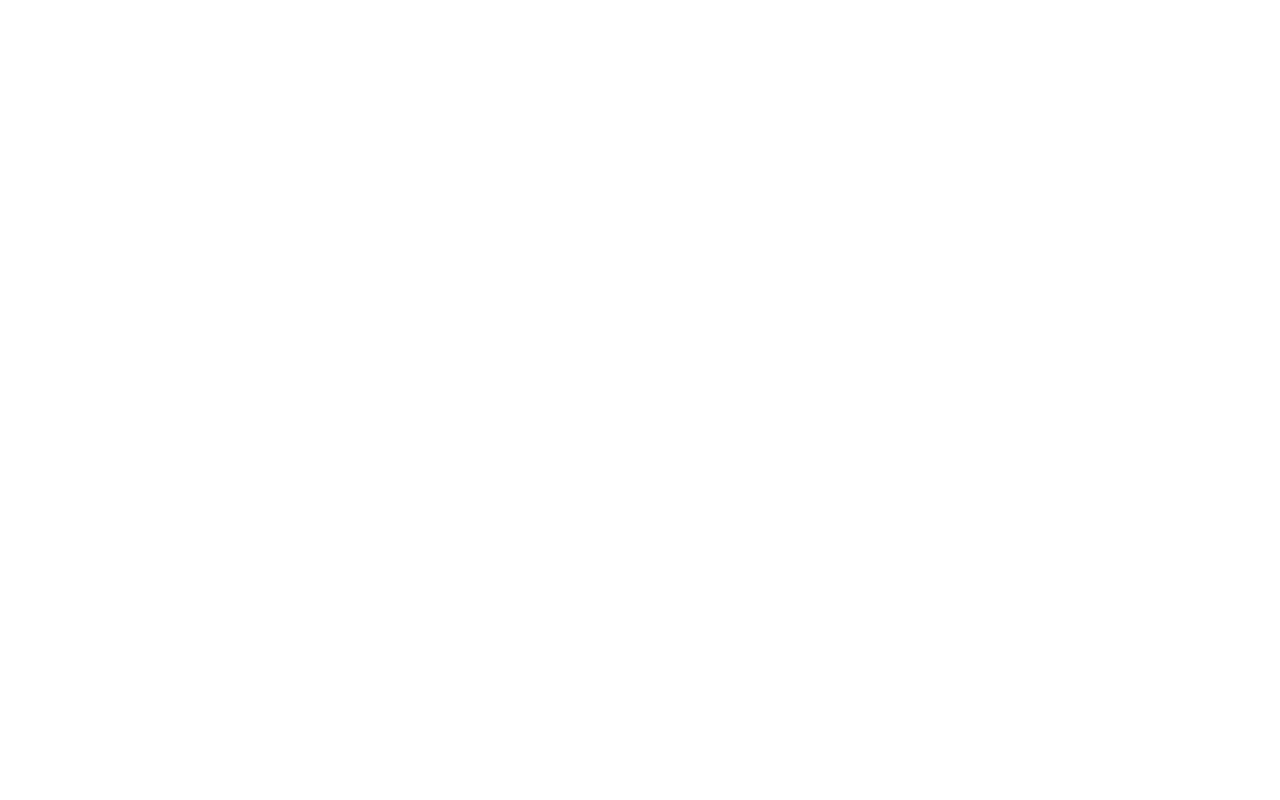
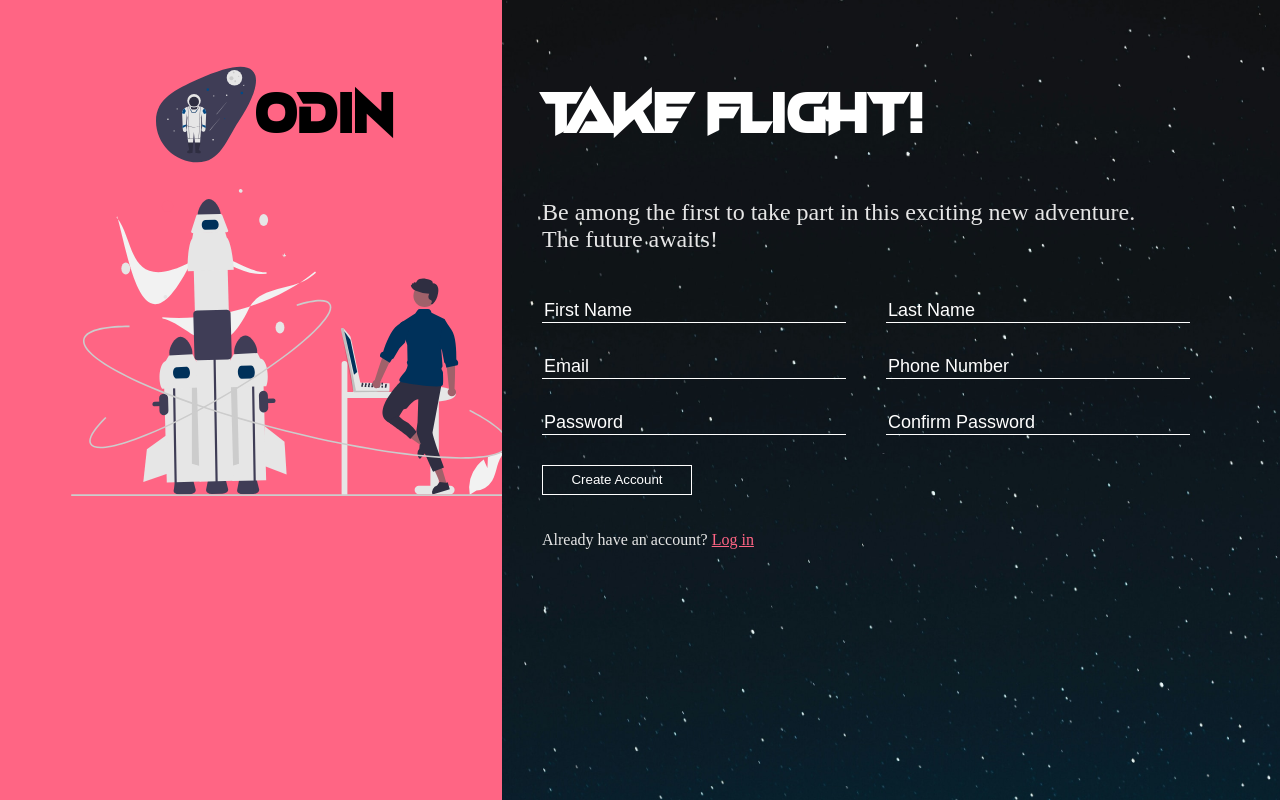
Before and after one commit to KevinWolbart/Odin-Sign-Up-Form, a plain HTML site: page index.html in a window 1280 px wide. Drawn offline with Linux system fonts and the light colour scheme.

Commit message:
Finished project with all assets added

```diff
--- a/index.html
+++ b/index.html
@@ -4,9 +4,48 @@
     <meta charset="UTF-8">
     <meta name="viewport" content="width=device-width, initial-scale=1.0">
     <link rel="stylesheet" href="style.css">
-    <title>Document</title>
+    <script src="script.js" defer></script>
+    <title>Odin Form</title>
 </head>
 <body>
+    <div class="container">
+        <div class="logo-section">
+                <div class="title-section">
+                    <img src="img/undraw_launch_day_4e04 (1).svg" alt="Astronaut">
+                    <h1 class="logo-header">Odin</h1>
+                </div>
+                <img src="img/undraw_maker_launch_re_rq81.svg" alt="Odin Logo">
 
+        </div>
+        <div class="form-section">
+            <div>
+                <h2>Take Flight!</h2>
+                <p>Be among the first to take part in this exciting new adventure. The future awaits!</p>
+            </div>
+
+            <form>
+                <div class="form-pair">
+                    <input type="text" id="first-name" name="first-name" placeholder="First Name" required>
+
+                    <input type="text" id="last-name" name="last-name" placeholder="Last Name" required>
+                </div>
+
+                <div class="form-pair">
+                    <input type="email" id="email" name="email" placeholder="Email" required>
+
+                    <input type="tel" id="phone-number" name="phone-number" placeholder="Phone Number" required>
+                </div>
+
+                <div class="form-pair">
+                    <input type="password" id="password" name="password" placeholder="Password" required>
+
+                    <input type="password" id="password-verification" name="password-verification" placeholder="Confirm Password" required>
+                </div>
+
+                <button type="submit" onclick="checkPassword()">Create Account</button>
+            </form>
+            <p class="member">Already have an account? <a href="#">Log in</a></p>
+        </div>
+    </div>
 </body>
 </html>
--- /dev/null
+++ b/script.js
@@ -0,0 +1,17 @@
+const password = document.getElementById("password");
+const passwordConfirm = document.getElementById("password-verification");
+const form = document.querySelector("form");
+
+function checkPassword() {
+    if (password.value !== passwordConfirm.value) {
+        form.addEventListener("submit", function(e) {
+            passwordConfirm.classList.toggle("error");
+            passwordConfirm.value = "";
+            passwordConfirm.placeholder = "Doesn't Match Password";
+            e.preventDefault();
+        })
+    } else {
+        passwordConfirm.classList.toggle("error");
+        form.submit();
+    }
+}
--- a/style.css
+++ b/style.css
@@ -0,0 +1,146 @@
+@font-face {
+    font-family: fast-hand;
+    src: url(fast-hand-font/FastHand-lgBMV.ttf);
+}
+
+html, body {
+    height: 100%;
+    width: 100%;
+    padding: 0;
+    margin: 0;
+}
+
+h1 {
+    font-size: 60px;
+    font-weight: 300;
+    font-family: fast-hand;
+    color: black;
+}
+
+h2 {
+    font-size: 60px;
+    font-weight: 300;
+    font-family: fast-hand;
+    color: white;
+}
+
+a {
+    color: #FF6584;
+}
+
+.container {
+    width: 100%;
+    height: 100vh;
+    display: grid;
+    grid-template-columns: 40% 60%;
+    overflow: hidden;
+    top: 0;
+    left: 0;
+}
+
+.logo-section {
+    width: 100%;
+    height: 100%;
+    padding: 40px;
+
+    display: flex;
+    flex-direction: column;
+    justify-content: start;
+    align-items: center;
+    background-color: #FF6584;
+}
+
+.logo-section img {
+    width: 450px;
+}
+
+.title-section {
+    display: flex;
+    flex-direction: row;
+    margin-left: -40px;
+}
+
+.title-section img{
+    width: 100px;
+}
+
+.form-section {
+    width: 100%;
+    height: 100%;
+    padding: 40px;
+    margin: -10px;
+
+    display: flex;
+    flex-direction: column;
+    justify-content: start;
+    background-image: url(img/bartek-garbowicz-xJeCLqsBUqc-unsplash.jpg);
+    background-size: contain;
+}
+
+.form-section form {
+    padding: 20px;
+    margin-left: -20px;
+    display: flex;
+    flex-direction: column;
+    justify-content: space-around;
+    align-items: flex-start;
+}
+
+.form-section form input {
+    width: 300px;
+    font-size: 20px;
+    color: white;
+    border: none;
+    border-bottom: 1px solid white;
+    background-color: rgba(255, 255, 255, 0);
+}
+
+.form-section form input::placeholder {
+    color: white;
+    font-size: 18px;
+    font-weight: 100;
+}
+
+.form-section form input:focus {
+    outline: none;
+    border-bottom: 1px solid #FF6584 !important;
+}
+
+.error {
+    border: 1px solid #FF6584 !important;
+}
+
+.form-pair {
+    display: flex;
+    flex-direction: row;
+    margin-bottom: 30px;
+}
+
+.form-pair :first-child {
+    margin-right: 40px;
+}
+
+.form-section div p {
+    width: 600px;
+    font-size: 24px;
+    color: #E6E6E6;
+}
+
+.form-section form button {
+    width: 150px;
+    height: 30px;
+    background-color: #ff658400;
+    border: 1px;
+    border-style: solid;
+    border-color: white;
+    color: white;
+}
+
+.form-section form button:hover {
+    color: black;
+    background-color: #FF6584;
+    border-color: black;
+}
+.member {
+    color: #E6E6E6;
+}
```
Also changed, not shown: fast-hand-font/misc/FSLA_NonCommercial_License-d5e8.html (added, +51 -0 lines), fast-hand-font/FastHand-lgBMV.ttf (added), fast-hand-font/info.txt (added), img/bartek-garbowicz-xJeCLqsBUqc-unsplash.jpg (added), img/undraw_astronaut_re_8c33.svg (added), img/undraw_launch_day_4e04 (1).svg (added), img/undraw_maker_launch_re_rq81.svg (added), 1 other file.
